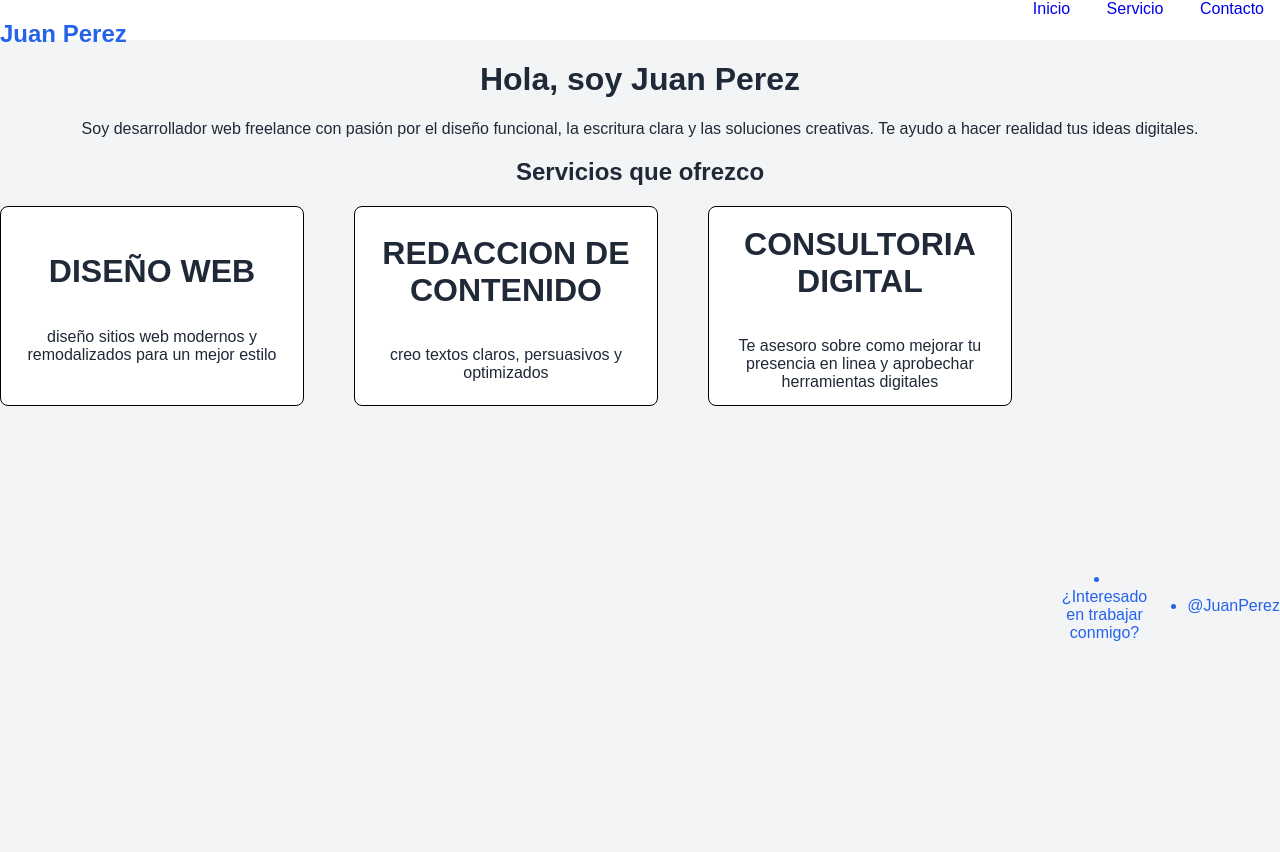
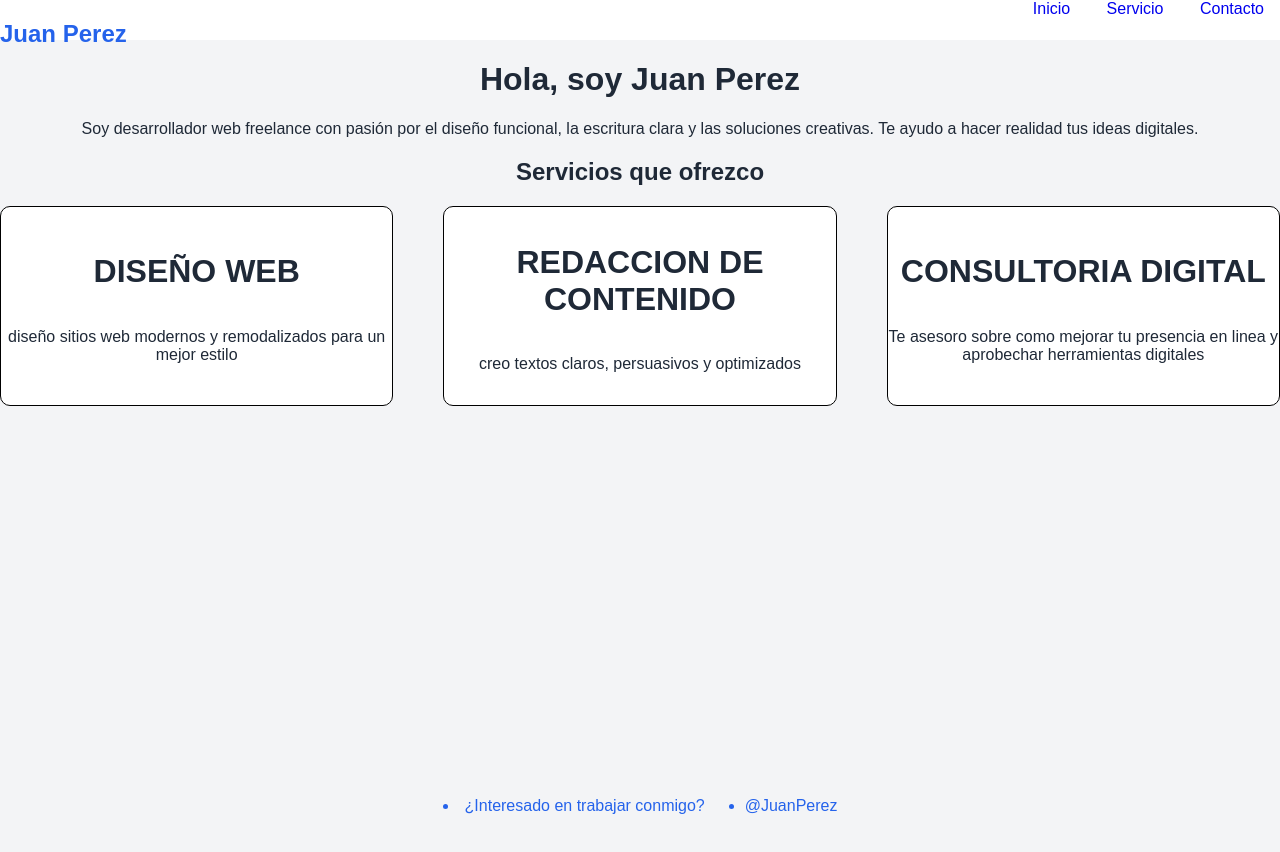
Before and after one commit to AlejoPaglino/examenalejopaglino, a plain HTML site: page index.html in a window 1280 px wide. Drawn offline with Linux system fonts and the light colour scheme.

Commit message:
30/04/25

```diff
--- a/style.css
+++ b/style.css
@@ -92,6 +92,7 @@ h2{
     display: flex;
     justify-content: center;
     gap: 50px;
+    flex-direction: row;
 }
 
 .tarjeta {
@@ -100,5 +101,8 @@ h2{
     width: 1000px;
     height: 200px;
     border: 1px solid #000;
-    border-radius: 8px;
+    border-radius: 10px;
+    flex-direction: column;
+    align-items: center;
+
 }
```
Also changed, not shown: index.html (+4 -0 lines).
